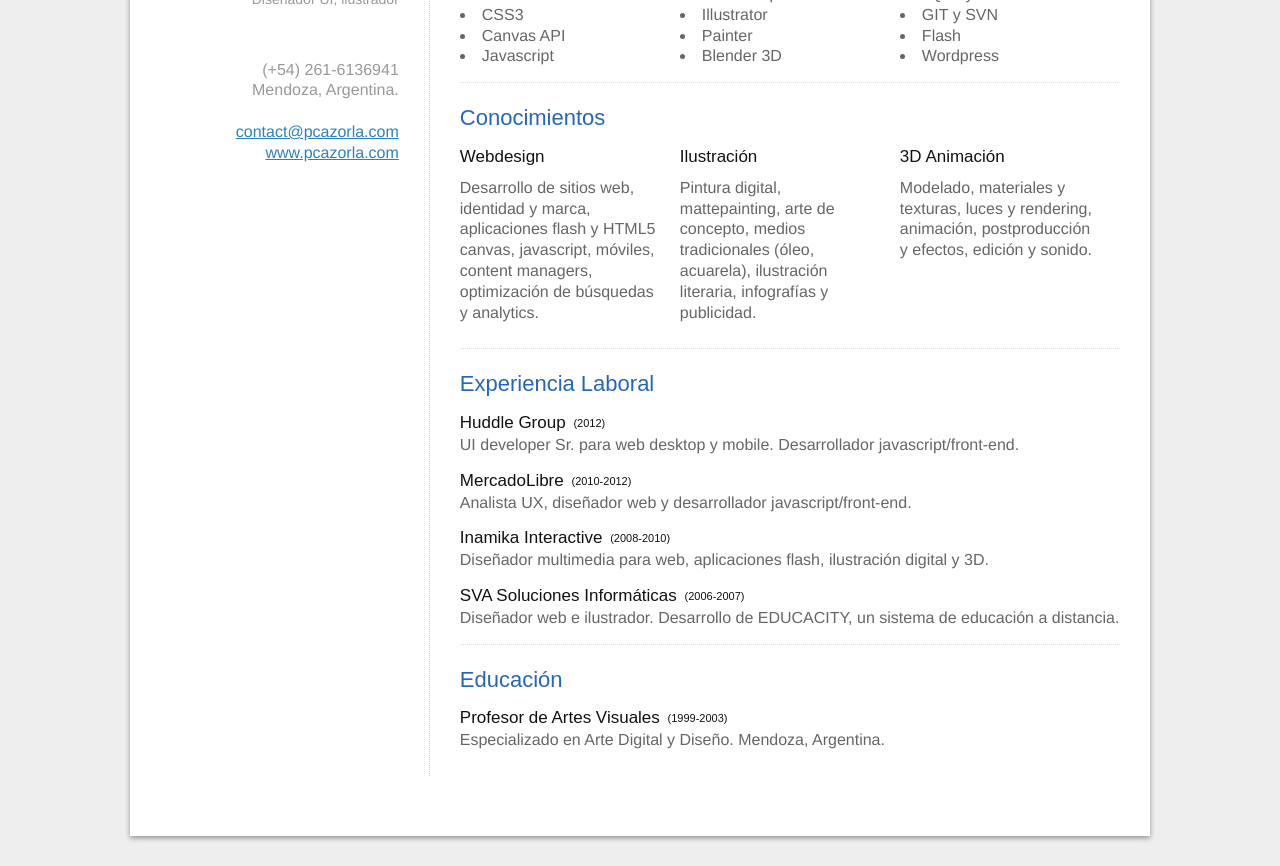
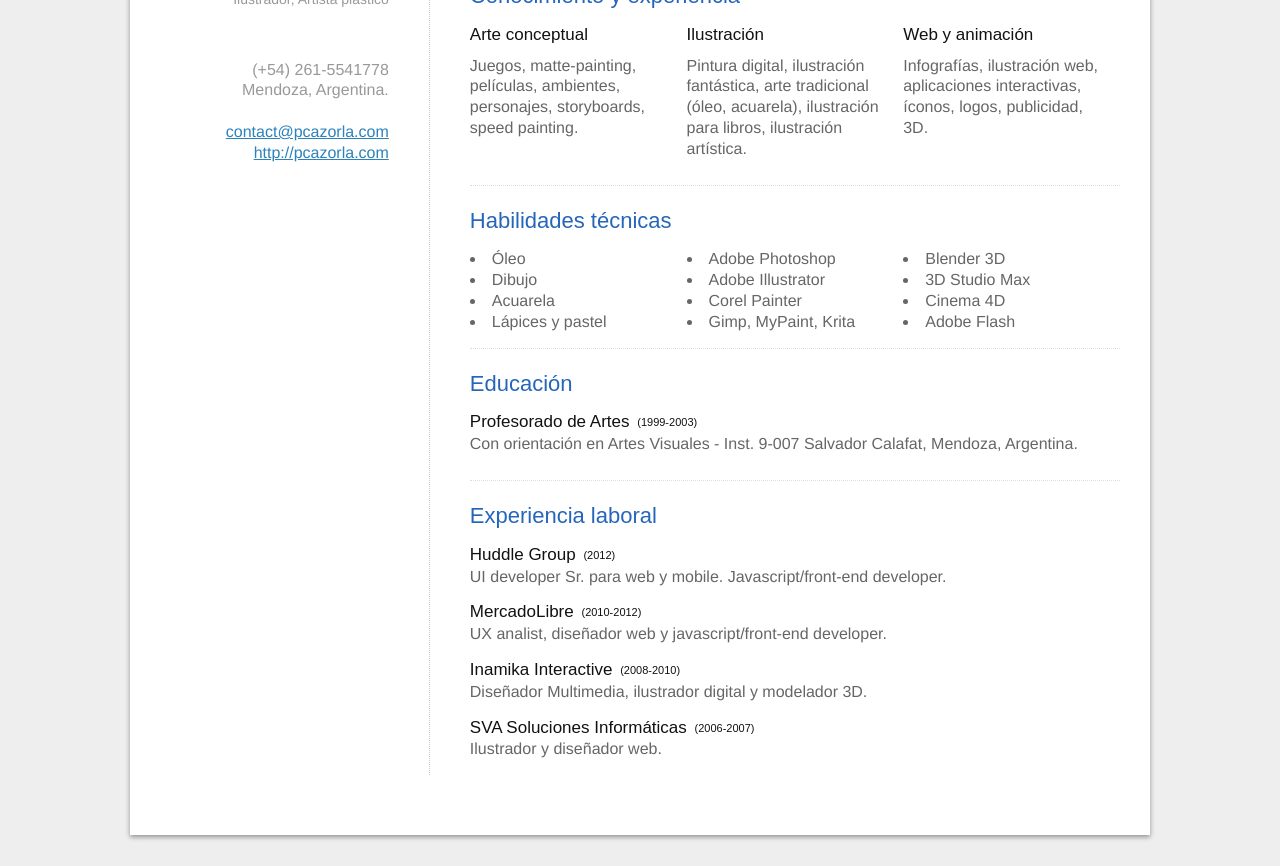
Before and after one commit to pablocazorla/CV, a plain HTML site: page es.html in a window 1280 px wide. Shown: the part 297-1163 px from the top of the page. Drawn offline with Linux system fonts and the light colour scheme.

Commit message:
actualizo español 8-11-2013

```diff
--- a/es.html
+++ b/es.html
@@ -10,81 +10,87 @@
 	<body>
 		<div class="page clearfix">
 			<div class="left">
-				<div class="left-content" style="padding-right: 30px;">
+				<div class="left-content">
 					<div class="photo-content clearfix">
 						<img class="photo" alt="Pablo Cazorla" src="img/photo.jpg"/>
 					</div>
 					<h1>Pablo Cazorla</h1>
-					<span class="description">Diseñador UI, ilustrador</span>
+					<span class="description">Ilustrador, Artista plástico</span>
 					<p>
-						(+54) 261-6136941<br/>
+						(+54) 261-5541778<br/>
 						Mendoza, Argentina.<br/><br/>
-
 						<a href="mailto:contact@pcazorla.com" title="Contact Me" target="_blank">contact@pcazorla.com</a><br/>
-						<a href="http://www.pcazorla.com" title="My Portfolio" target="_blank">www.pcazorla.com</a>
+						<a href="http://www.pcazorla.com" title="My Portfolio" target="_blank">http://pcazorla.com</a>
 					</p>
 				</div>
 			</div>
 			<div class="right">
-				<div class="right-content"  style="padding-left: 30px;">
+				<div class="right-content">
 					<div class="section">
 						<h2>Perfil</h2>
-						<p>Soy diseñador UI y web, ilustrador, desarrollador y artista CG. Me encanta la ilustración fantástica, las aplicaciones interactivas, experiencia de usuario, web 3.0, infografías, animación 3D y todo lo relacionado con el mundo de la imagen.</p>
+
+						<p>Soy artista digital, ilustrador y diseñador web.</p>
+						<p>Desde hace 15 años trabajo en el mundo de la imagen, y he acumulado muchísima experiencia en pintura, dibujo, ilustración, infografías y web.</p>
+						<p>Vivo y trabajo como profesional freelance en Mendoza, Argentina.</p>
 					</div>
+
+					<div class="section expertise clearfix">
+						<h2>Conocimiento y experiencia</h2>
+						<div>
+							<h3>Arte conceptual</h3>
+							<p>Juegos, matte-painting, películas, ambientes, personajes, storyboards, speed painting.</p>
+						</div>
+						<div>
+							<h3>Ilustración</h3>
+							<p>Pintura digital, ilustración fantástica, arte tradicional (óleo, acuarela), ilustración para libros, ilustración artística.</p>
+						</div>
+						<div>
+							<h3>Web y animación</h3>
+							<p>
+Infografías, ilustración web, aplicaciones interactivas, íconos, logos, publicidad, 3D.
+</p>
+						</div>
+					</div>
+
 					<div class="section skills clearfix">
 						<h2>Habilidades técnicas</h2>
 						<ul>
-							<li>HTML5</li>
-							<li>CSS3</li>
-							<li>Canvas API</li>
-							<li>Javascript</li>
+							<li>Óleo</li>
+							<li>Dibujo</li>
+							<li>Acuarela</li>
+							<li>Lápices y pastel</li>
 						</ul>
 						<ul>
-							<li>Photoshop</li>
-							<li>Illustrator</li>
-							<li>Painter</li>
-							<li>Blender 3D</li>
+							<li>Adobe Photoshop</li>
+							<li>Adobe Illustrator</li>
+							<li>Corel Painter</li>
+							<li>Gimp, MyPaint, Krita</li>
 						</ul>
 						<ul>
-							<li>JQuery</li>
-							<li>GIT y SVN</li>
-							<li>Flash</li>
-							<li>Wordpress</li>
+							<li>Blender 3D</li>
+							<li>3D Studio Max</li>
+							<li>Cinema 4D</li>
+							<li>Adobe Flash</li>
 						</ul>
 					</div>
-					<div class="section expertise clearfix">
-						<h2>Conocimientos</h2>
-						<div>
-							<h3>Webdesign</h3>
-							<p>Desarrollo de sitios web, identidad y marca, aplicaciones flash y HTML5 canvas, javascript, móviles, content managers, optimización de búsquedas y analytics.</p>
-						</div>
-						<div>
-							<h3>Ilustración</h3>
-							<p>Pintura digital, mattepainting, arte de concepto, medios tradicionales (óleo, acuarela), ilustración literaria, infografías y publicidad.</p>
-						</div>
-						<div>
-							<h3>3D Animación</h3>
-							<p>Modelado, materiales y texturas, luces y rendering, animación, postproducción y efectos, edición y sonido.
-							</p>
-						</div>
+
+					<div class="section education">
+						<h2>Educación</h2>
+						<h3>Profesorado de Artes <time>(1999-2003)</time></h3>
+<p>Con orientación en Artes Visuales - Inst. 9-007 Salvador Calafat, Mendoza, Argentina.</p>
+					</div>
+					<div class="section work">
+						<h2>Experiencia laboral</h2>
+						<h3>Huddle Group <time>(2012)</time></h3>
+						<p>UI developer Sr. para web y mobile. Javascript/front-end developer.</p>
+						<h3>MercadoLibre <time>(2010-2012)</time></h3>
+						<p>UX analist, diseñador web y javascript/front-end developer.</p>
+						<h3>Inamika Interactive <time>(2008-2010)</time></h3>
+						<p>Diseñador Multimedia, ilustrador digital y modelador 3D.</p>
+						<h3>SVA Soluciones Informáticas <time>(2006-2007)</time></h3>
+						<p>Ilustrador y diseñador web.</p>
 					</div>
 
-					<div class="section work">
-						<h2>Experiencia Laboral</h2>
-						<h3>Huddle Group <time>(2012)</time></h3>
-						<p>UI developer Sr. para web desktop y mobile. Desarrollador javascript/front-end.</p>
-						<h3>MercadoLibre <time>(2010-2012)</time></h3>
-						<p>Analista UX, diseñador web y desarrollador javascript/front-end.</p>
-						<h3>Inamika Interactive <time>(2008-2010)</time></h3>
-						<p>Diseñador multimedia para web, aplicaciones flash, ilustración digital y 3D.</p>
-						<h3>SVA Soluciones Informáticas <time>(2006-2007)</time></h3>
-						<p>Diseñador web e ilustrador. Desarrollo de EDUCACITY, un sistema de educación a distancia.</p>
-					</div>
-					<div class="section education">
-						<h2>Educación</h2>
-						<h3>Profesor de Artes Visuales <time>(1999-2003)</time></h3>
-<p>Especializado en Arte Digital y Diseño. Mendoza, Argentina.</p>
-					</div>
 				</div>
 			</div>
 		</div>
```
